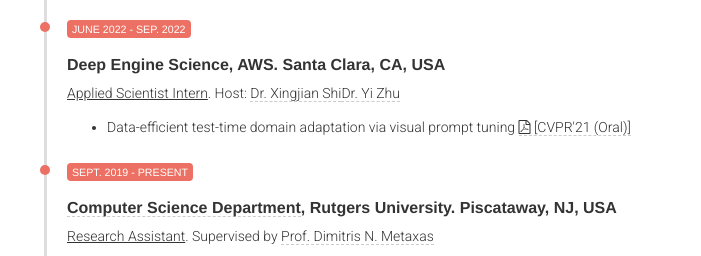
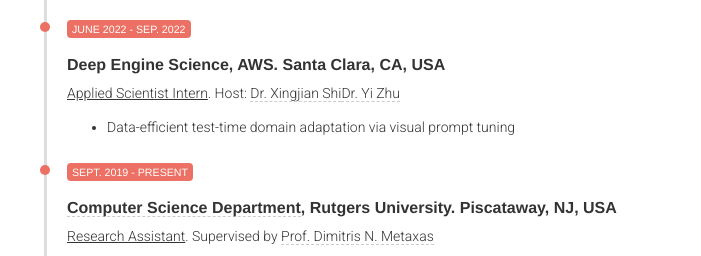
Before and after one commit to yhygao/yunhegao.github.io, a plain HTML site: page index.html in a window 1280 px wide. Shown: the part 1099-1355 px from the top of the page, 408-1109 px from the left. Drawn offline with Linux system fonts and the light colour scheme; a web font is replaced by a local one.

Commit message:
fix typo

```diff
--- a/index.html
+++ b/index.html
@@ -171,7 +171,7 @@
 		  <h5 class="timeline-title">Deep Engine Science, AWS. Santa Clara, CA, USA</h5>
 		  <div class="timeline-job-title"><u>Applied Scientist Intern</u>. Host: <a href="https://sxjscience.github.io/" target="_blank">Dr. Xingjian Shi</a><a href="https://bryanyzhu.github.io/" target="_blank">Dr. Yi Zhu</a></div>
 		  <ul>
-		    <li>Data-efficient test-time domain adaptation via visual prompt tuning <a href="https://arxiv.org/pdf/2012.01405.pdf" target="_blank"><i class="fa fa-file-pdf-o"></i><span> [CVPR'21 (Oral)]<span></span></span></a></li>
+		    <li>Data-efficient test-time domain adaptation via visual prompt tuning</li>
 		  <ul>
 		</div>
 	    <div class="timeline-item">
```
